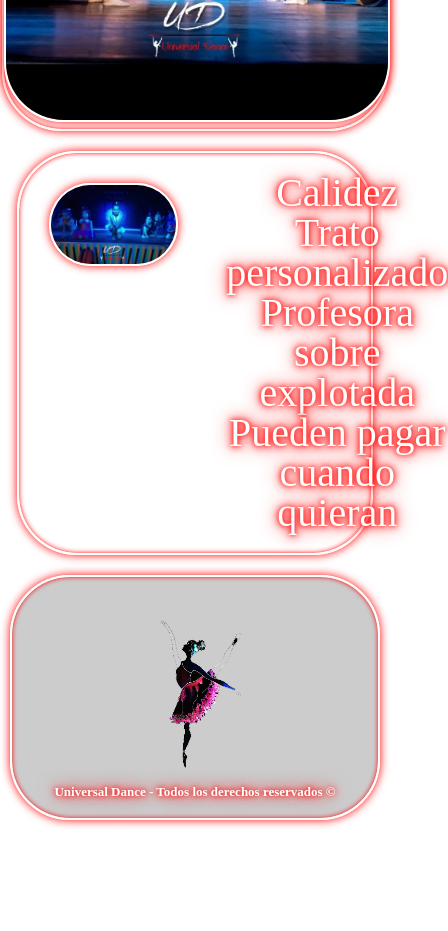
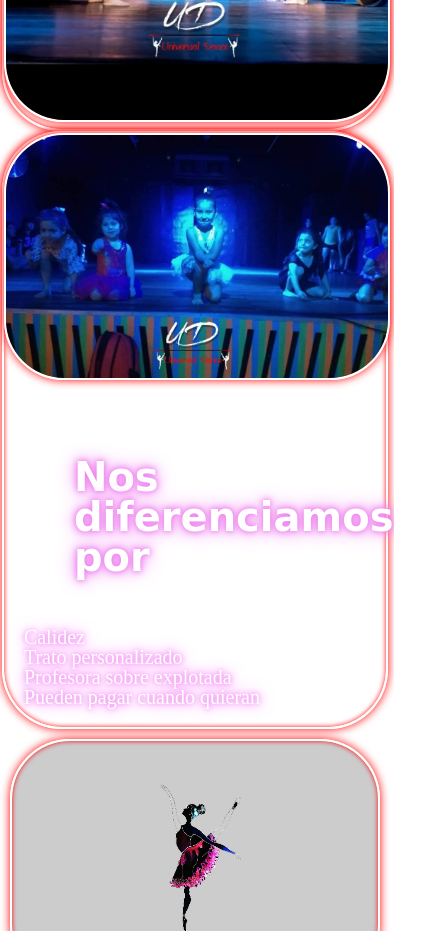
Before and after one commit to Saiperex/inst.Universal-Dance, a plain HTML site: page index.html in a window 390 px wide. Shown: the part 820-1751 px from the top of the page, 448 px wide, since content can reach past the window. Before the commit the page ends 1650 px from the top, so only its background shows below. Drawn offline with Linux system fonts and the light colour scheme; a web font is replaced by a local one.

Commit message:
Segunda configuracion diferenciales

```diff
--- a/index.html
+++ b/index.html
@@ -31,12 +31,16 @@
         <section class="diferenciales">
             <img src="imagenes/diferenciales.jpg" alt="otra foto">
 
+            <div>
+                <h2>Nos diferenciamos por</h2>
                 <ul>
                     <li>Calidez</li>
                     <li>Trato personalizado</li>
                     <li>Profesora sobre explotada</li>
                     <li>Pueden pagar cuando quieran</li>
                 </ul>
+            </div>
+
 
         </section>
 
--- a/style-index.css
+++ b/style-index.css
@@ -89,12 +89,24 @@ h1
     border: 2px solid white;
     box-shadow: inset 0 0 5px red, 0 0 10px red;
 }
+.diferenciales h2
+{
+    margin: 50px;
+    text-align:left;
+    color: white;
+    font-weight: bold;
+    font-size: 40px;
+    font-family: 'Neonderthaw', cursive;
+    text-shadow: 0 0 5px violet, 0 0 10px violet,0 0 20px violet ;
+}
 .diferenciales ul
 {
     margin: auto;
-    text-align: center;
-    text-shadow: 0 0 5px red, 0 0 10px red,0 0 20px red ;
+    text-shadow: 0 0 5px violet, 0 0 10px violet,0 0 20px violet ;
 }
+
+/**/
+
 /*footer*/
 footer
 {
@@ -129,7 +141,7 @@ footer
     {
         font-size: 50px;
     }
-    .descripcion-caja
+    .descripcion-caja, .diferenciales
     {
         display: block;
         padding: 0;
@@ -137,12 +149,12 @@ footer
         margin: 0 auto;
 
     }
-    .descripcion-caja p
+    .descripcion-caja p,.diferenciales div
     {
         padding: 20px;
         font-size: 20px;
     }
-    .descripcion-caja img
+    .descripcion-caja img, .diferenciales img
     {
         width: 100%;
         margin: 0;
```
Lines whose indentation alone changed are shown as unchanged.
